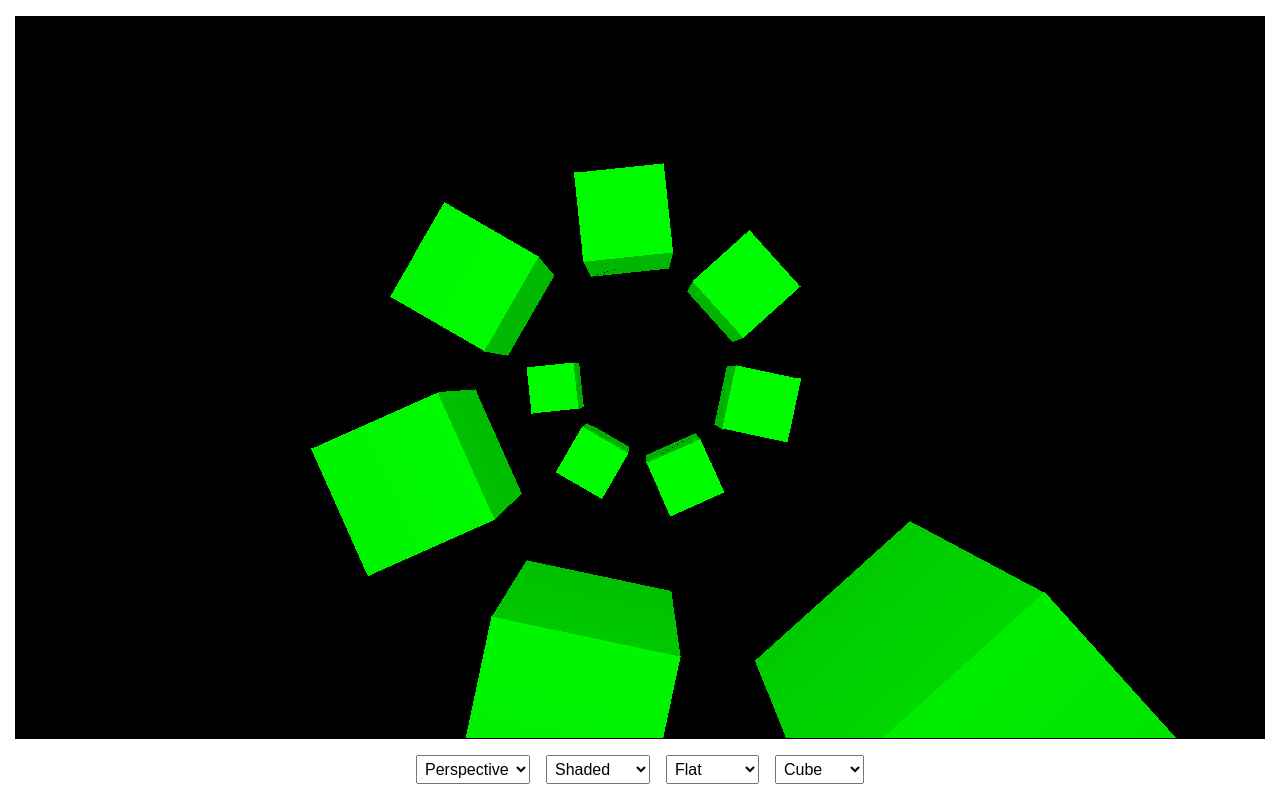
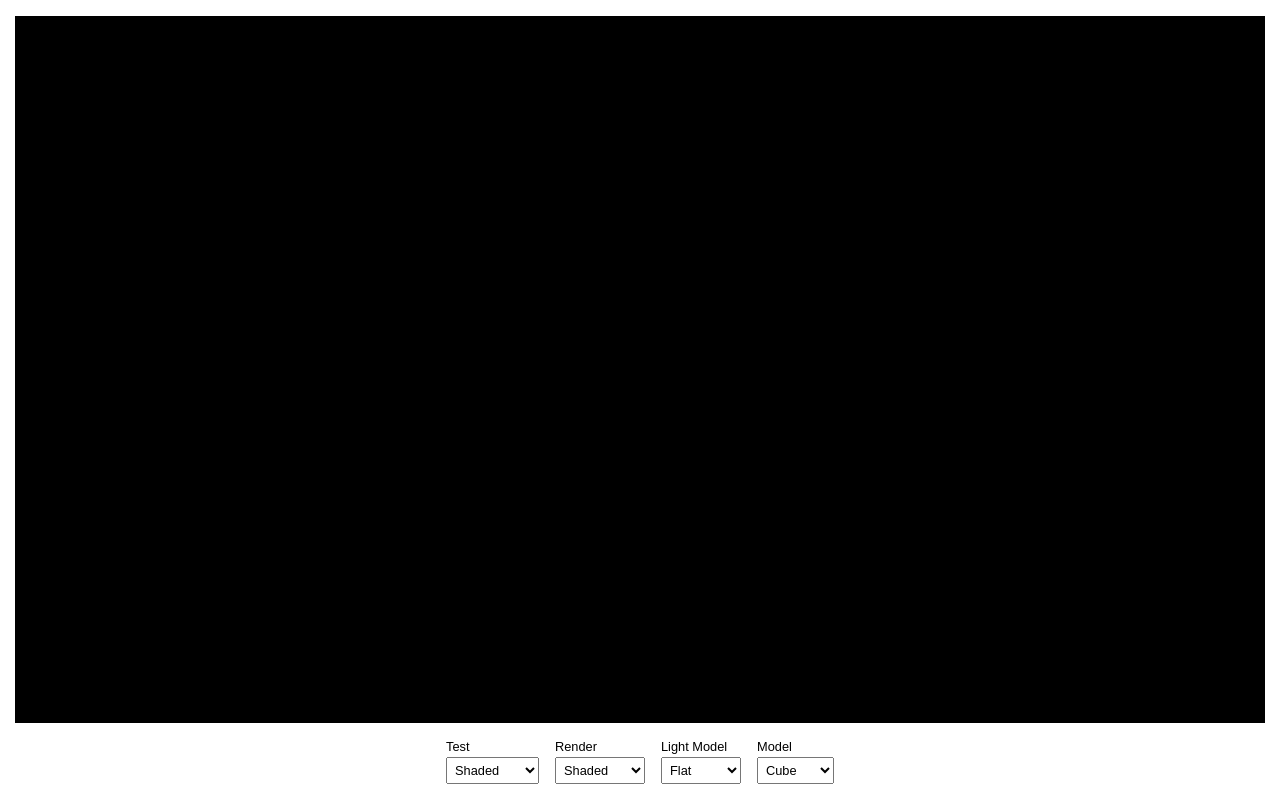
Before and after one commit to dlt42/threed.ts, a React (Vite) app: page / in a window 1280 px wide. Built offline with nearby package versions, Linux system fonts and the light colour scheme.

Commit message:
Updated config selection - added labels, moved select component

```diff
--- a/index.html
+++ b/index.html
@@ -12,6 +12,7 @@
       body {
         height: 100%;
         margin: 0;
+        font-family: Arial;
       }
       #root {
         display: flex;
--- a/src/App.tsx
+++ b/src/App.tsx
@@ -1,5 +1,6 @@
 import { useEffect, useState } from 'react';
 
+import ConfigSelect from './ConfigSelect';
 import { ClipPlaneTest } from './threed/ClipPlaneTest';
 import { CullingTest } from './threed/CullingTest';
 import { LightModelType } from './threed/lighting/lighting.types';
@@ -12,35 +13,6 @@ import TestFrame, {
   TestType,
 } from './threed/TestFrame';
 import { TranslationTest } from './threed/TranslationTest';
-
-type ConfigSelectProps<T> = {
-  value: keyof T;
-  id: string;
-  setValue: (value: keyof T) => void;
-  values: { label: string; value: keyof T }[];
-};
-
-const ConfigSelect = <T,>({
-  id,
-  value,
-  setValue,
-  values,
-}: ConfigSelectProps<T>) => {
-  return (
-    <select
-      id={id}
-      value={value.toString()}
-      onChange={(e) => setValue(e.target.value as keyof T)}
-      style={{ fontSize: '1rem', padding: '.25rem' }}
-    >
-      {values.map((current, index) => (
-        <option key={`${id}-${index}`} value={current.value.toString()}>
-          {current.label}
-        </option>
-      ))}
-    </select>
-  );
-};
 
 const App = () => {
   const [testType, setTestType] = useState<TestType>('perspective');
@@ -120,31 +92,34 @@ const App = () => {
           gap: '1rem',
         }}
       >
-        <select
+        <ConfigSelect
+          label='Test'
           id='test-type'
+          setValue={setTestType}
           value={testType}
-          onChange={(e) => setTestType(e.target.value as TestType)}
-          style={{ fontSize: '1rem', padding: '.25rem' }}
-        >
-          <option value='perspective'>Perspective</option>
-          <option value='translation'>Translation</option>
-          <option value='culling'>Culling</option>
-          <option value='clip-plane'>Clip Plane</option>
-          <option value='shading'>Shading</option>
-        </select>
+          values={[
+            { label: 'Shaded', value: 'perspective' },
+            { label: 'Translation', value: 'translation' },
+            { label: 'Culling', value: 'culling' },
+            { label: 'Clip Plane', value: 'clip-plane' },
+            { label: 'Shading', value: 'shading' },
+          ]}
+        />
 
-        <select
+        <ConfigSelect
+          label='Render'
           id='render-type'
+          setValue={setRenderType}
           value={renderType}
-          onChange={(e) => setRenderType(e.target.value as RenderType)}
-          style={{ fontSize: '1rem', padding: '.25rem' }}
-        >
-          <option value='shaded'>Shaded</option>
-          <option value='wireframe'>Wireframe</option>
-        </select>
+          values={[
+            { label: 'Shaded', value: 'shaded' },
+            { label: 'Wireframe', value: 'wireframe' },
+          ]}
+        />
 
         {renderType !== 'wireframe' && (
           <ConfigSelect
+            label='Light Model'
             id='light-model-type'
             setValue={setLightModelType}
             value={lightModelType}
@@ -157,6 +132,7 @@ const App = () => {
         )}
 
         <ConfigSelect
+          label='Model'
           id='model-type'
           setValue={setModelType}
           value={modelType}
--- /dev/null
+++ b/src/ConfigSelect.tsx
@@ -0,0 +1,43 @@
+type ConfigSelectProps<T> = {
+  value: keyof T;
+  id: string;
+  setValue: (value: keyof T) => void;
+  values: { label: string; value: keyof T }[];
+  label: string;
+};
+
+const ConfigSelect = <T,>({
+  id,
+  value,
+  setValue,
+  values,
+  label,
+}: ConfigSelectProps<T>) => {
+  return (
+    <div
+      style={{
+        display: 'flex',
+        flexDirection: 'column',
+        fontSize: '.8rem',
+        alignItems: 'start',
+        gap: '.2rem',
+      }}
+    >
+      <label htmlFor={id}>{label}</label>
+      <select
+        id={id}
+        value={value.toString()}
+        onChange={(e) => setValue(e.target.value as keyof T)}
+        style={{ fontSize: '.8rem', padding: '.25rem' }}
+      >
+        {values.map((current, index) => (
+          <option key={`${id}-${index}`} value={current.value.toString()}>
+            {current.label}
+          </option>
+        ))}
+      </select>
+    </div>
+  );
+};
+
+export default ConfigSelect;
--- a/src/threed/ShadingTest.ts
+++ b/src/threed/ShadingTest.ts
@@ -1,6 +1,6 @@
 import Color from './common/Color';
 import Matrix from './common/Matrix';
-import { Rotation, Translation } from './common/Transformation';
+import { Translation } from './common/Transformation';
 import ModelDefinitionGenerator from './objectdefinition/ModelDefinitionGenerator';
 import ModelInstanceGenerator from './objectinstance/ModelInstanceGenerator';
 import TestFrame from './TestFrame';
```
